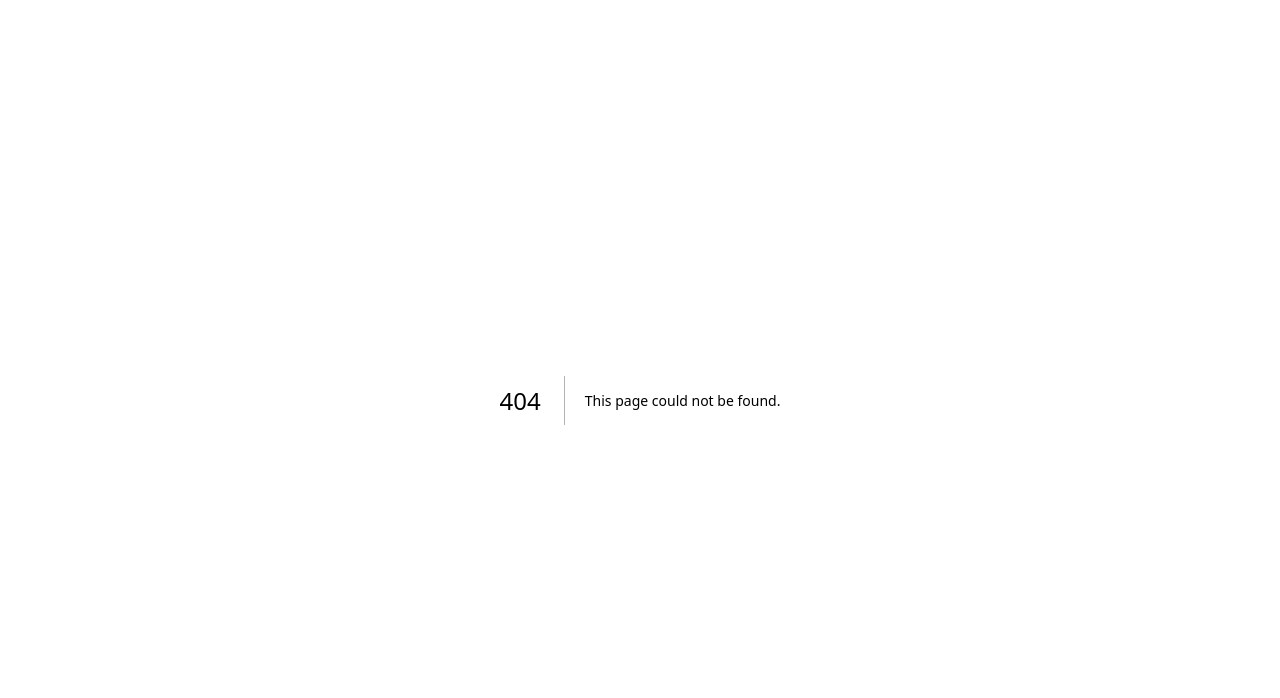
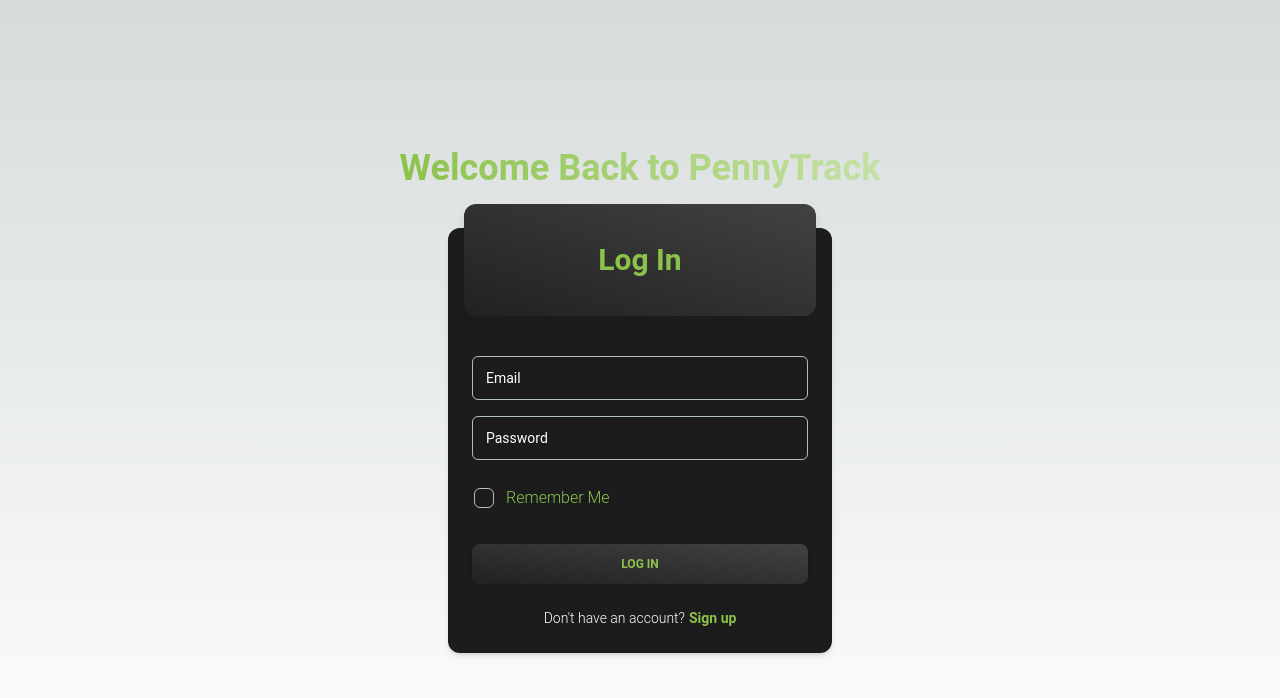
Before and after one commit to divy-koushik-mishra/PennyTrack-frontend, a Next.js app: page /login in a window 1280 px wide. Before the commit this address had no page. Shown: the top 698 px of the page. Built offline with nearby package versions, Linux system fonts and the light colour scheme.

Commit message:
added-auth-pages

```diff
--- /dev/null
+++ b/pages/login.jsx
@@ -0,0 +1,63 @@
+import React from "react";
+import {
+	Card,
+	CardHeader,
+	CardBody,
+	CardFooter,
+	Typography,
+	Input,
+	Checkbox,
+	Button,
+} from "@material-tailwind/react";
+
+export default function login() {
+	return (
+		<div className="flex flex-col justify-center items-center h-screen gap-10 mx-auto">
+			<h1 className="font-semibold text-4xl bg-gradient-to-r from-light-green-500 to-light-green-200 text-transparent bg-clip-text">
+				Welcome Back to PennyTrack
+			</h1>
+			{/* Login Card */}
+
+			<Card className="w-96 bg-[#1c1c1c] text-white">
+				<CardHeader
+					variant="gradient"
+					color="gray"
+					className="mb-4 grid h-28 place-items-center"
+				>
+					<Typography variant="h3" color="light-green">
+						Log In
+					</Typography>
+				</CardHeader>
+				<CardBody className="flex flex-col gap-4">
+					<Input label="Email" size="lg" color="white" />
+					<Input label="Password" size="lg" color="white" />
+					<div className="-ml-2.5">
+						<Checkbox
+							label="Remember Me"
+							color="light-green"
+							className="text-white"
+							labelProps={{ className: `text-light-green-500` }}
+						/>
+					</div>
+				</CardBody>
+				<CardFooter className="pt-0">
+					<Button variant="gradient" className="text-light-green-500" fullWidth>
+						Log In
+					</Button>
+					<Typography variant="small" className="mt-6 flex justify-center">
+						Don&apos;t have an account?
+						<Typography
+							as="a"
+							href="/signup"
+							variant="small"
+							color="light-green"
+							className="ml-1 font-bold"
+						>
+							Sign up
+						</Typography>
+					</Typography>
+				</CardFooter>
+			</Card>
+		</div>
+	);
+}
--- /dev/null
+++ b/pages/signup.jsx
@@ -0,0 +1,62 @@
+import React from "react";
+import {
+	Card,
+	CardHeader,
+	CardBody,
+	CardFooter,
+	Typography,
+	Input,
+	Checkbox,
+	Button,
+} from "@material-tailwind/react";
+
+export default function signup() {
+	return (
+		<div className="flex flex-col justify-center items-center h-screen gap-10 mx-auto">
+			<h1 className="font-semibold text-4xl bg-gradient-to-r from-light-green-500 to-light-green-200 text-transparent bg-clip-text">
+				Welcome to PennyTrack
+			</h1>
+			{/* Sign Up Card */}
+			<Card className="w-96 bg-[#1c1c1c] text-white">
+				<CardHeader
+					variant="gradient"
+					color="gray"
+					className="mb-4 grid h-28 place-items-center"
+				>
+					<Typography variant="h3" color="light-green">
+						Sign Up
+					</Typography>
+				</CardHeader>
+				<CardBody className="flex flex-col gap-4">
+					<Input label="Email" size="lg" color="white" />
+					<Input label="Password" size="lg" color="white" />
+					<div className="-ml-2.5">
+						<Checkbox
+							label="Remember Me"
+							color="light-green"
+							className="text-white"
+							labelProps={{ className: `text-light-green-500` }}
+						/>
+					</div>
+				</CardBody>
+				<CardFooter className="pt-0">
+					<Button variant="gradient" className="text-light-green-500" fullWidth>
+						Log In
+					</Button>
+					<Typography variant="small" className="mt-6 flex justify-center">
+						Don&apos;t have an account?
+						<Typography
+							as="a"
+							href="/login"
+							variant="small"
+							color="light-green"
+							className="ml-1 font-bold"
+						>
+							Sign up
+						</Typography>
+					</Typography>
+				</CardFooter>
+			</Card>
+		</div>
+	);
+}
```
